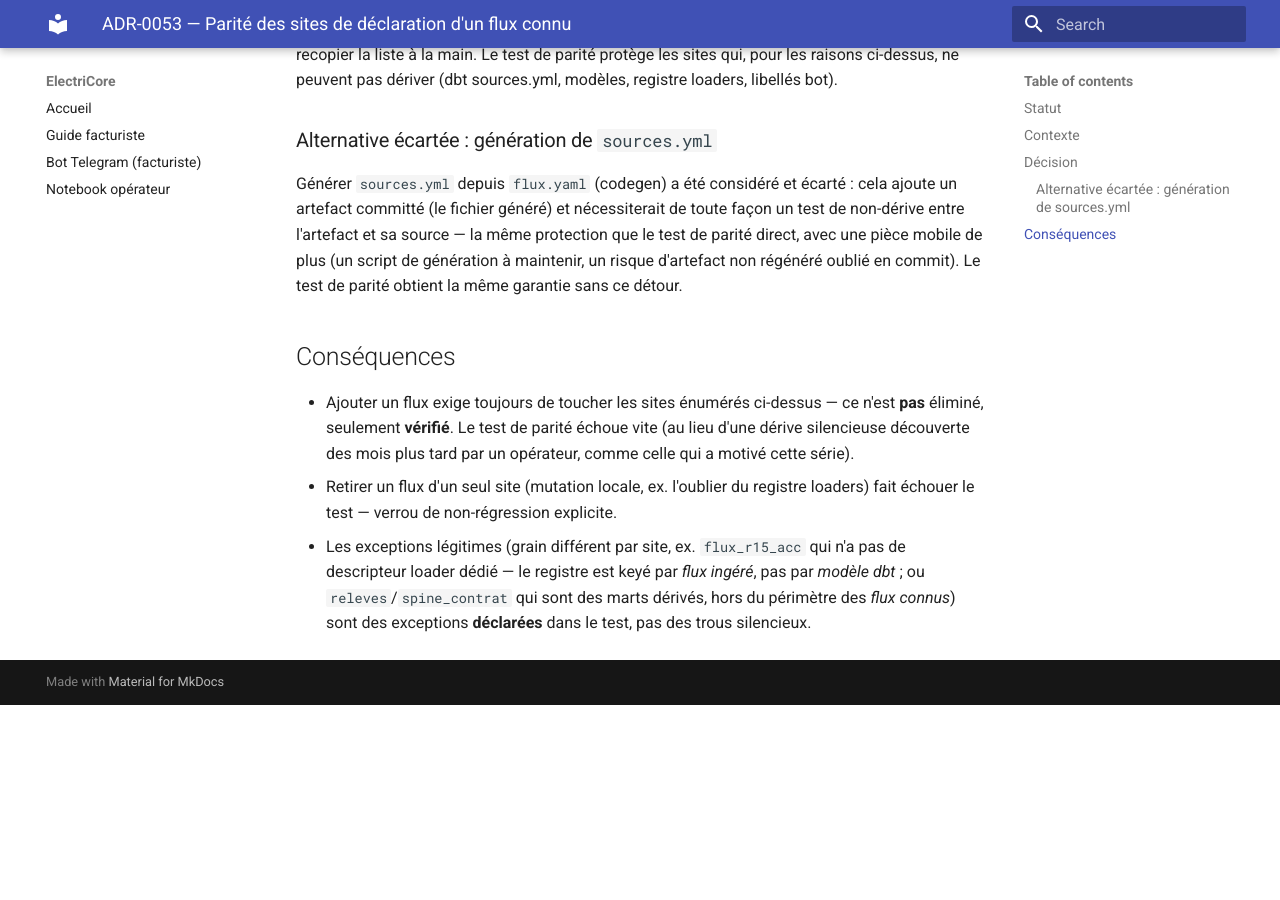
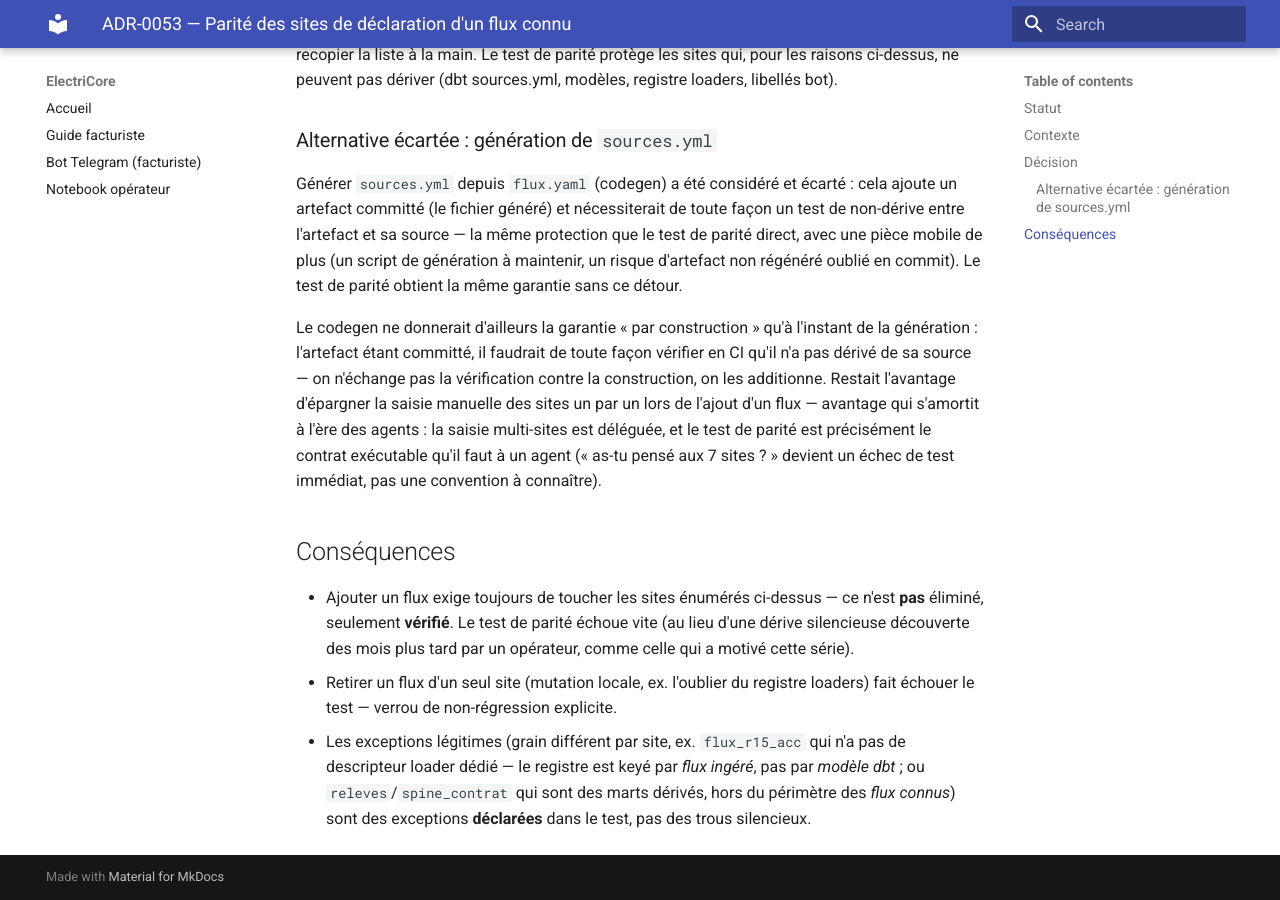
Before and after one commit to Energie-De-Nantes/electricore, an MkDocs documentation site: the page built from docs/adr/0053-parite-sites-declaration-flux-connu.md, in a window 1280 px wide and 900 px high, scrolled down 1606 px. Built offline with MkDocs 1.6.1 and Material for MkDocs 9.7.7, drawn with Linux system fonts in a browser that asks for light colours; before the commit the page ends 2311 px from its top, so only the background shows below that.

Commit message:
docs(adr): 0053 — l'avantage de saisie du codegen s'amortit à l'ère des agents
Arbitrage de revue #539 (point 3) : le codegen n'échangerait pas la
vérification contre la construction (artefact committé ⇒ drift-check CI
de toute façon), et son avantage résiduel — épargner la saisie
multi-sites — tombe quand la saisie est déléguée à un agent : le test
de parité est le contrat exécutable qu'il lui faut.

Co-Authored-By: Claude Fable 5 <noreply@anthropic.com>

```diff
--- a/docs/adr/0053-parite-sites-declaration-flux-connu.md
+++ b/docs/adr/0053-parite-sites-declaration-flux-connu.md
@@ -62,6 +62,15 @@ entre l'artefact et sa source — la même protection que le test de parité dir
 mobile de plus (un script de génération à maintenir, un risque d'artefact non régénéré oublié
 en commit). Le test de parité obtient la même garantie sans ce détour.
 
+Le codegen ne donnerait d'ailleurs la garantie « par construction » qu'à l'instant de la
+génération : l'artefact étant committé, il faudrait de toute façon vérifier en CI qu'il n'a
+pas dérivé de sa source — on n'échange pas la vérification contre la construction, on les
+additionne. Restait l'avantage d'épargner la saisie manuelle des sites un par un lors de
+l'ajout d'un flux — avantage qui s'amortit à l'ère des agents : la saisie multi-sites est
+déléguée, et le test de parité est précisément le contrat exécutable qu'il faut à un agent
+(« as-tu pensé aux 7 sites ? » devient un échec de test immédiat, pas une convention à
+connaître).
+
 ## Conséquences
 
 - Ajouter un flux exige toujours de toucher les sites énumérés ci-dessus — ce n'est **pas**
```
